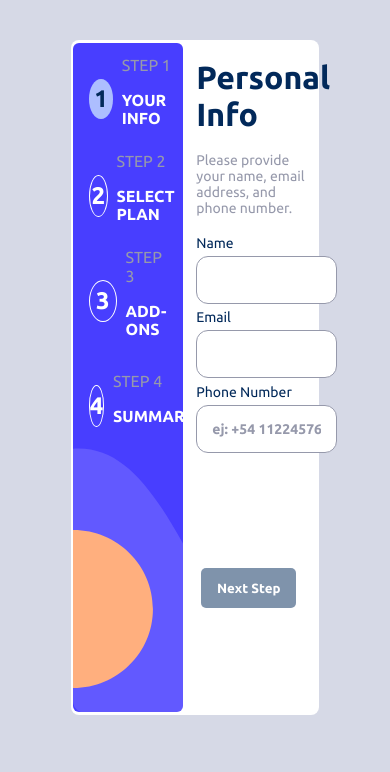
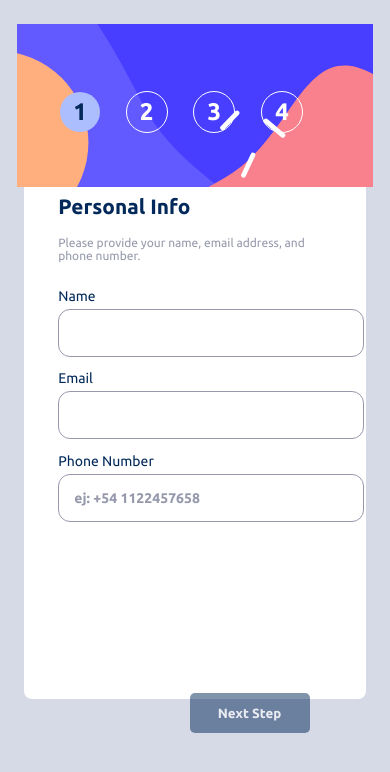
Before and after one commit to Maranelo97/frontEnd-Mentor, a React (Vite) app in the folder multiStep/multi-stepper-form/: page / in a window 390 px wide. Shown: the top 772 px of the page. Built offline with nearby package versions, Linux system fonts and the light colour scheme.

Commit message:
adds visual mobile

```diff
--- a/multiStep/multi-stepper-form/src/App.css
+++ b/multiStep/multi-stepper-form/src/App.css
@@ -4,7 +4,7 @@
 #root {
   max-width: 1280px;
   margin: 0 auto;
-  padding: 2rem;
+  padding: 1rem;
 }
 
 body{
@@ -33,8 +33,8 @@ body{
   border-radius: 6px;
   position: relative;
   margin-left: 1%;
-  background-image: url('../src/assets/bg-sidebar-desktop.svg');
-  background-size: cover; /* Para ajustar la imagen de fondo al contenedor */
+  background-image: url('./assets/bg-sidebar-desktop.svg');
+  background-size: cover;
 }
 
 
@@ -42,3 +42,28 @@ body{
   width: 100%;
   height: 78vh;
 }
+
+
+
+
+@media (max-width: 767px){
+  .stepper{
+    flex-direction: column;
+    width: 100%;
+  }
+  .aside{
+    width: 100%;
+    max-width: 600px;
+    background-image: url('./assets/bg-sidebar-mobile.svg');
+    background-size: cover;
+    margin-left: 0;
+    border-radius: 0;
+  }
+}
+
+
+@media (min-width: 768px) {
+  .stepper{
+    width: 90%;
+  }
+}
--- a/multiStep/multi-stepper-form/src/components/FormComponent.tsx
+++ b/multiStep/multi-stepper-form/src/components/FormComponent.tsx
@@ -149,7 +149,7 @@ const FormComponent = () => {
             <div className="input-flow">
               <h5 className="title-form">Select your Plan</h5>
               <p className="provide-text">
-                You have the option of omthly or yearly billing.
+                You have the option of monthly or yearly billing.
               </p>
               <div className="boxes">
                 <div
--- a/multiStep/multi-stepper-form/src/styles/AsideComponent.css
+++ b/multiStep/multi-stepper-form/src/styles/AsideComponent.css
@@ -50,3 +50,21 @@
   color: hsl(213, 96%, 18%);
   border: none;
 }
+
+
+
+@media (max-width: 767px){
+  .list-steps{
+    flex-direction: row;
+    margin-top: 4%;
+  }
+
+  .step-info{
+    display: none;
+  }
+  .list-item {
+    display: flex;
+    align-items: center;
+  }
+
+}
--- a/multiStep/multi-stepper-form/src/styles/FormComponent.css
+++ b/multiStep/multi-stepper-form/src/styles/FormComponent.css
@@ -275,11 +275,11 @@
   border-radius: 50%;
 }
 
-input:checked + .slider {
+input:checked+.slider {
   background-color: hsl(213, 96%, 18%);
 }
 
-input:checked + .slider:before {
+input:checked+.slider:before {
   transform: translateX(26px);
 }
 
@@ -292,18 +292,19 @@ input:checked + .slider:before {
   transition: 1s
 }
 
-.option.no{
+.option.no {
   margin-right: 6px;
 }
-.option.yes{
+
+.option.yes {
   margin-left: 6px;
 }
 
-.option-active{
-  color:  hsl(213, 96%, 18%);
+.option-active {
+  color: hsl(213, 96%, 18%);
 }
 
-.pick-adds{
+.pick-adds {
   display: flex;
   flex-direction: column;
   justify-content: space-around;
@@ -311,8 +312,8 @@ input:checked + .slider:before {
   height: 45vh;
 }
 
-.pick{
-  border:1px solid hsl(243, 100%, 62%);
+.pick {
+  border: 1px solid hsl(243, 100%, 62%);
   padding: 5%;
   border-radius: 6px;
   display: flex;
@@ -321,7 +322,7 @@ input:checked + .slider:before {
   transition: 1ms;
 }
 
-.check-form{
+.check-form {
   height: 20px;
   width: 20px;
   margin-right: 10px;
@@ -334,7 +335,7 @@ input:checked + .slider:before {
   align-items: center;
 }
 
-.content-pick p{
+.content-pick p {
   font-family: 'Ubuntu';
   font-weight: 600;
   font-size: 14px;
@@ -342,7 +343,7 @@ input:checked + .slider:before {
 }
 
 
-.content-pick span{
+.content-pick span {
   font-family: 'Ubuntu';
   font-size: 14px;
   color: hsl(231, 11%, 63%)
@@ -355,11 +356,11 @@ input:checked + .slider:before {
   font-weight: 400;
 }
 
-.resume{
+.resume {
   width: 100%;
   margin-top: 3%;
   border-radius: 8px;
-  background-color:  hsl(231, 100%, 99%);
+  background-color: hsl(231, 100%, 99%);
   height: 30vh;
   font-family: 'Ubuntu';
 }
@@ -403,7 +404,7 @@ input:checked + .slider:before {
   transition: 1ms;
 }
 
-.change-plan:hover{
+.change-plan:hover {
   font-weight: 600;
   text-decoration: underline;
   cursor: pointer;
@@ -427,7 +428,7 @@ input:checked + .slider:before {
 .form-style-finale {
   display: flex;
   flex-direction: column;
-  justify-content:  center;
+  justify-content: center;
   align-items: center;
   width: 100%;
   height: 60vh;
@@ -439,7 +440,7 @@ input:checked + .slider:before {
   max-height: 25%;
 }
 
-.ty-title{
+.ty-title {
   font-size: 2rem;
   color: hsl(213, 96%, 18%);
   font-family: 'Ubuntu';
@@ -454,3 +455,44 @@ input:checked + .slider:before {
   margin-top: 13px;
   font-size: 14px;
 }
+
+@media (max-width: 767px) {
+
+  .form-style {
+    padding: 0;
+  }
+
+  .title-form {
+    font-size: 1.3rem;
+  }
+
+  .provide-text {
+    font-size: 12px;
+  }
+
+  .button-container-first {
+    margin-bottom: 10%;
+  }
+
+  .boxes {
+    flex-direction: column;
+  }
+
+  .box {
+    height: 10vh;
+    margin-bottom: 3px;
+  }
+
+  .box-content {
+    flex-direction: row;
+    justify-content: space-between;
+  }
+
+  .switcher {
+    width: 100%;
+  }
+
+  .button-container {
+    margin-bottom: 13%;
+  }
+}
```
Also changed, not shown: multiStep/multi-stepper-form/src/assets/bg-sidebar-mobile.svg (added).
